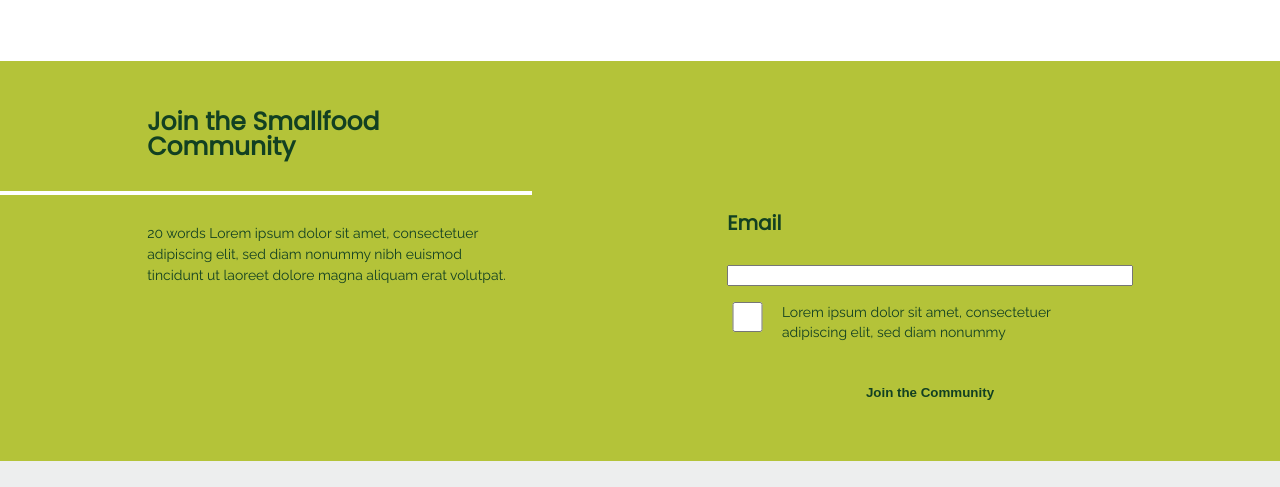
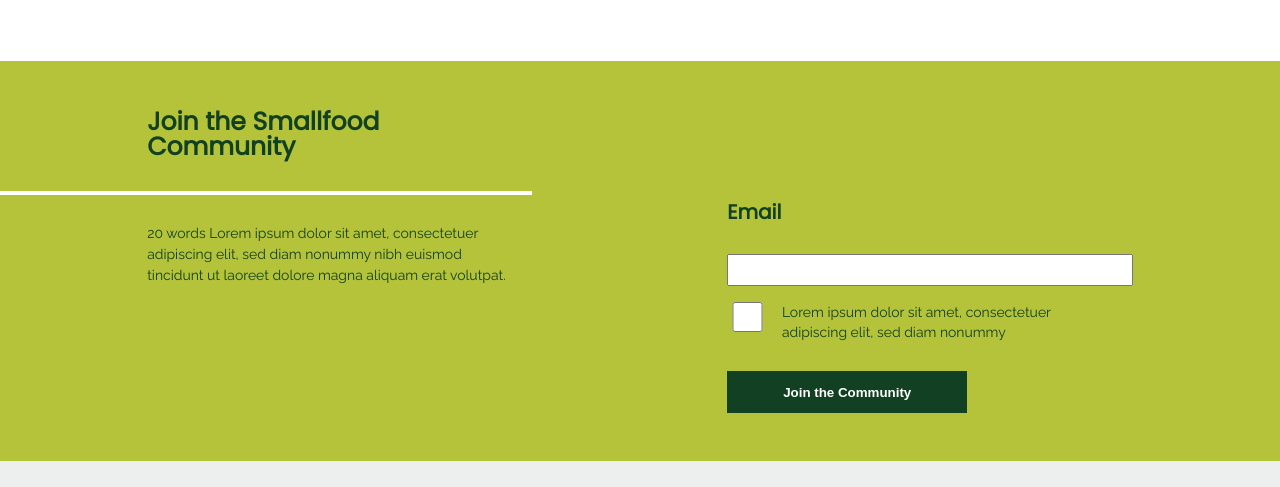
Before and after one commit to Jam52/small-foods__sample-project, a website built with webpack: page src/client/views/index.html in a window 1280 px wide. Shown: the part 5529-6016 px from the top of the page. Built offline with nearby package versions, Linux system fonts and the light colour scheme.

Commit message:
Fix: community button and input style

```diff
--- a/src/client/styles/section-community.scss
+++ b/src/client/styles/section-community.scss
@@ -26,6 +26,7 @@
             display: block;
             position: relative;
             margin: 0;
+            padding: 0;
             height: 30px;
             width: 60px;
             background-color: #fff;
@@ -38,6 +39,14 @@
         &__para, &__title {
             padding-left: 1em;
             padding-top: 0;
+        }
+
+        &__input {
+            height: 2rem;
+        }
+
+        &__button {
+            max-width: 15rem;
         }
     }
 }
@@ -59,6 +68,7 @@
                     padding-top: 3rem;
                     padding-left: 0;
                 }
+
             }
         }
 
--- a/src/client/views/index.html
+++ b/src/client/views/index.html
@@ -257,7 +257,7 @@
                         <input id="smallprint" class="form__checkbox" type="checkbox"/>
                         <label for="smallprint" class="form__para paragraph paragraph--dark">Lorem ipsum dolor sit amet, consectetuer adipiscing elit, sed diam nonummy</label>
                     </div>
-                    <button class="button form__button" type="submit">Join the Community</button>
+                    <button class="button button--dark form__button" type="submit">Join the Community</button>
                 </form>
             </div>
         </section>
```
